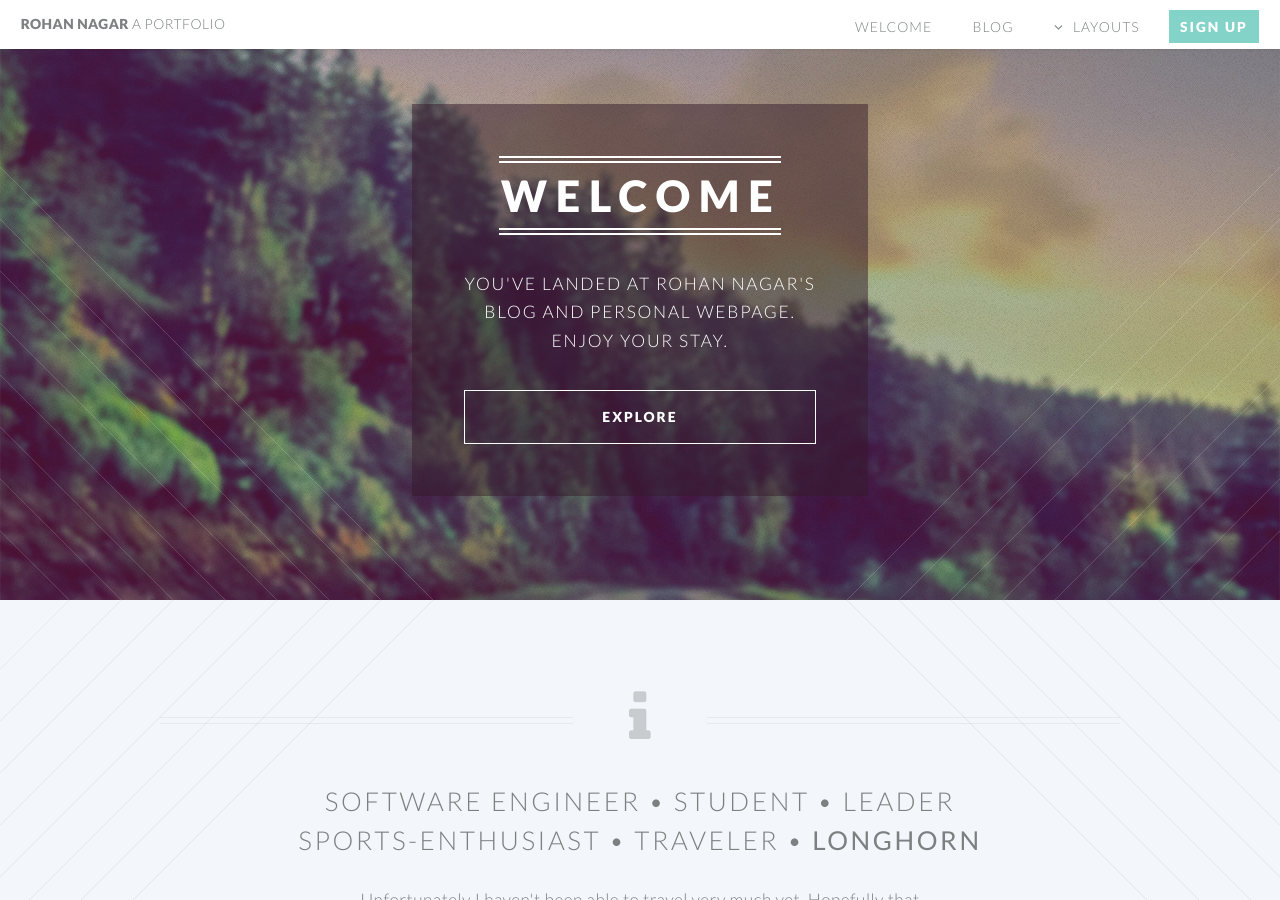
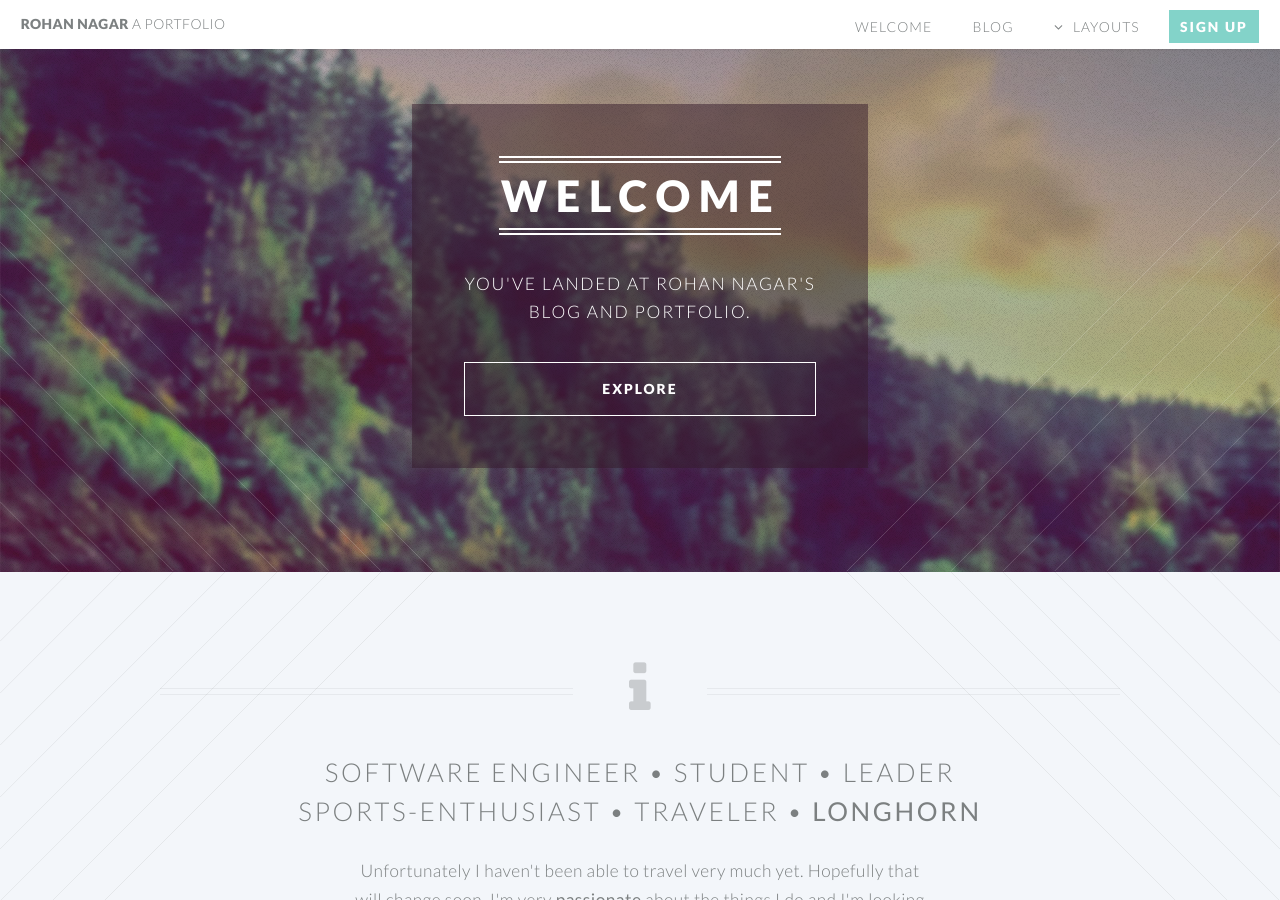
Before and after one commit to RohanNagar/RohanNagar.github.io, a Jekyll site: the page built from index.html, in a window 1280 px wide and 900 px high. Built offline with Jekyll 4.4.1, drawn with Linux system fonts in a browser that asks for light colours.

Commit message:
Change wording in banner

```diff
--- a/_includes/banner.html
+++ b/_includes/banner.html
@@ -14,8 +14,7 @@
         </header>
         <p>You've landed at Rohan Nagar's
         <br />
-        blog and personal webpage.
-        <br /> Enjoy your stay.</p>
+        blog and portfolio.</p>
         <footer>
             <ul class="buttons vertical">
                 <li><a href="#main" class="button fit scrolly">Explore</a></li>
```
